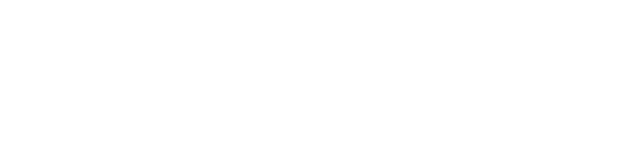
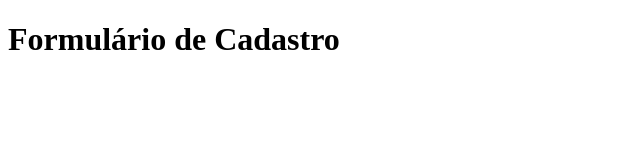
Before and after one commit to HerbAlves/curso_ebac_frontend, a plain HTML site: page Form.html in a window 1280 px wide. Shown: the whole page, without its empty margins (0-640 px from the left). Drawn offline with Linux system fonts and the light colour scheme.

Commit message:
Add tittle at form.html

```diff
--- a/Form.html
+++ b/Form.html
@@ -6,6 +6,8 @@
     <title>Formulário</title>
 </head>
 <body>
-
+    <form>
+        <h1>Formulário de Cadastro</h1>
+    </form>
 </body>
 </html>
```
